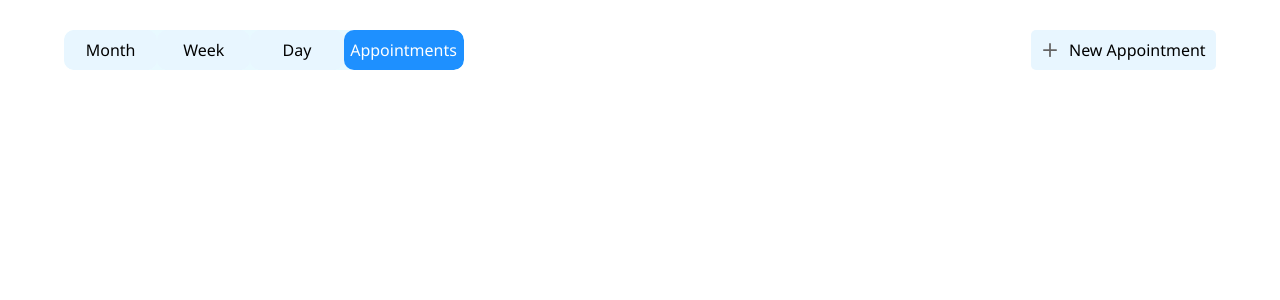
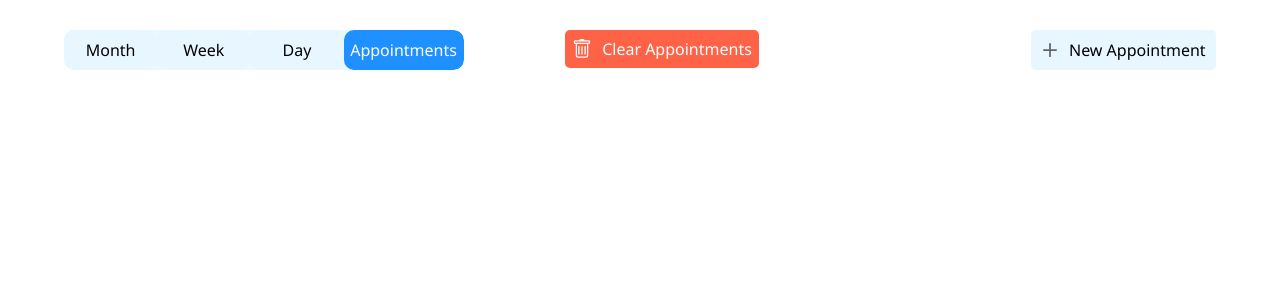
Before and after one commit to faiz-verse/React-practice, a React (Vite) app in the folder booking-app/: page /dashboard in a window 1280 px wide. Both pictures are taken after a click on the element "Appointments". Shown: the top 300 px of the page. Built offline with nearby package versions, Linux system fonts and the light colour scheme.

Commit message:
changed alot things in booking-app

```diff
--- a/booking-app/src/components/Appointments.css
+++ b/booking-app/src/components/Appointments.css
@@ -4,6 +4,26 @@
     padding-left: 20px;
     display: flex;
     gap: 40px;
+}
+
+#clear-appointments{
+    all: unset;
+    width: 180px;
+    padding: 7px;
+    border-radius: 5px;
+    color: white;
+    background: tomato;
+    display: flex;
+    align-items: center;
+    justify-content: center;
+    gap: 10px;
+
+    position: fixed;
+    top: 30px;
+    left: calc(50% - 75px);
+    cursor: pointer;
+
+    z-index: 100;
 }
 
 .appt-date{
@@ -13,13 +33,14 @@
 }
 
 .appt-wrapper-1{
-    min-width: 250px;
+    min-width: 20vw;
     display: flex;
     flex-direction: column;
     gap: 10px;
 }
 
 .appt-wrapper-2{
+    width: 70vw;
     padding: 10px;
     border-radius: 7px;
     border: 1px solid lightgray;
--- a/booking-app/src/components/Appointments.jsx
+++ b/booking-app/src/components/Appointments.jsx
@@ -2,12 +2,21 @@ import React from 'react'
 
 import { format } from 'date-fns';
 
+import { BsTrash } from 'react-icons/bs';
+
 import './Appointments.css'
 
 function Appointments({ appointments, setAppointments }) {
+
+    const handleDelete = () => {
+        setAppointments([])
+        localStorage.removeItem("appointments");
+    }
+
     return (
         <div id='appointments' className='content'>
-            {appointments.map((appt, index) => {
+            <button onClick={() => handleDelete()} id='clear-appointments'><BsTrash size={20} color='white'></BsTrash> Clear Appointments</button>
+            {appointments.length > 0 && appointments.map((appt, index) => {
                 return (
                     <div className='appt' key={index}>
                         <div className='appt-wrapper-1'>
```
